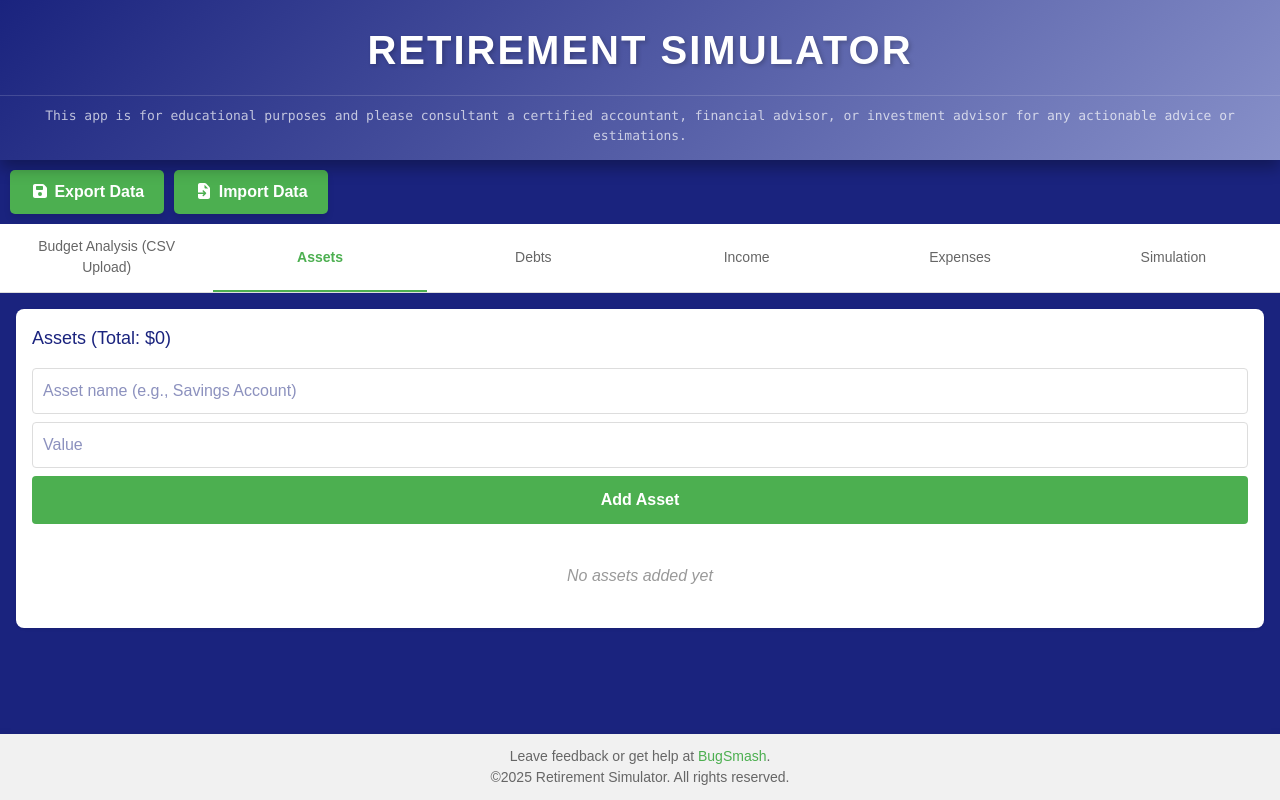
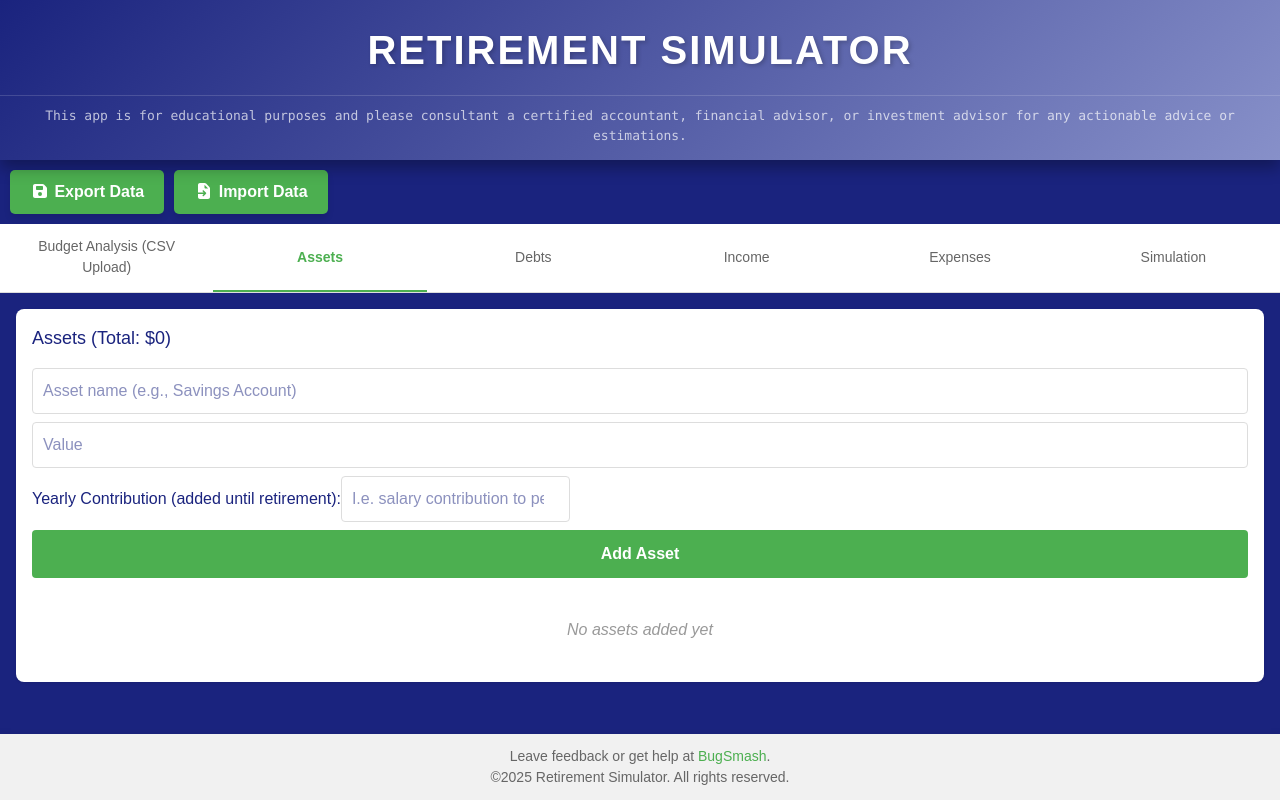
Before and after one commit to mhant/When-Can-I-Retire, a Next.js app: page / in a window 1280 px wide. Both pictures are taken after a click on the button "Assets". Built offline with nearby package versions, Linux system fonts and the light colour scheme.

Commit message:
fixing input for yearly contribution

```diff
--- a/src/app/assetsDebts.tsx
+++ b/src/app/assetsDebts.tsx
@@ -60,7 +60,7 @@ export default function AssetsDebts({
                     value={itemValue}
                     onChange={(e) => setItemValue(e.target.value)}
                 />
-                {isAsset && yearlyContribution && <div><label>Yearly Contribution (added until retirement):</label><input
+                {isAsset && <div><label>Yearly Contribution (added until retirement):</label><input
                     type="number"
                     placeholder="I.e. salary contribution to pension"
                     value={yearlyContribution ?? ""}
```
